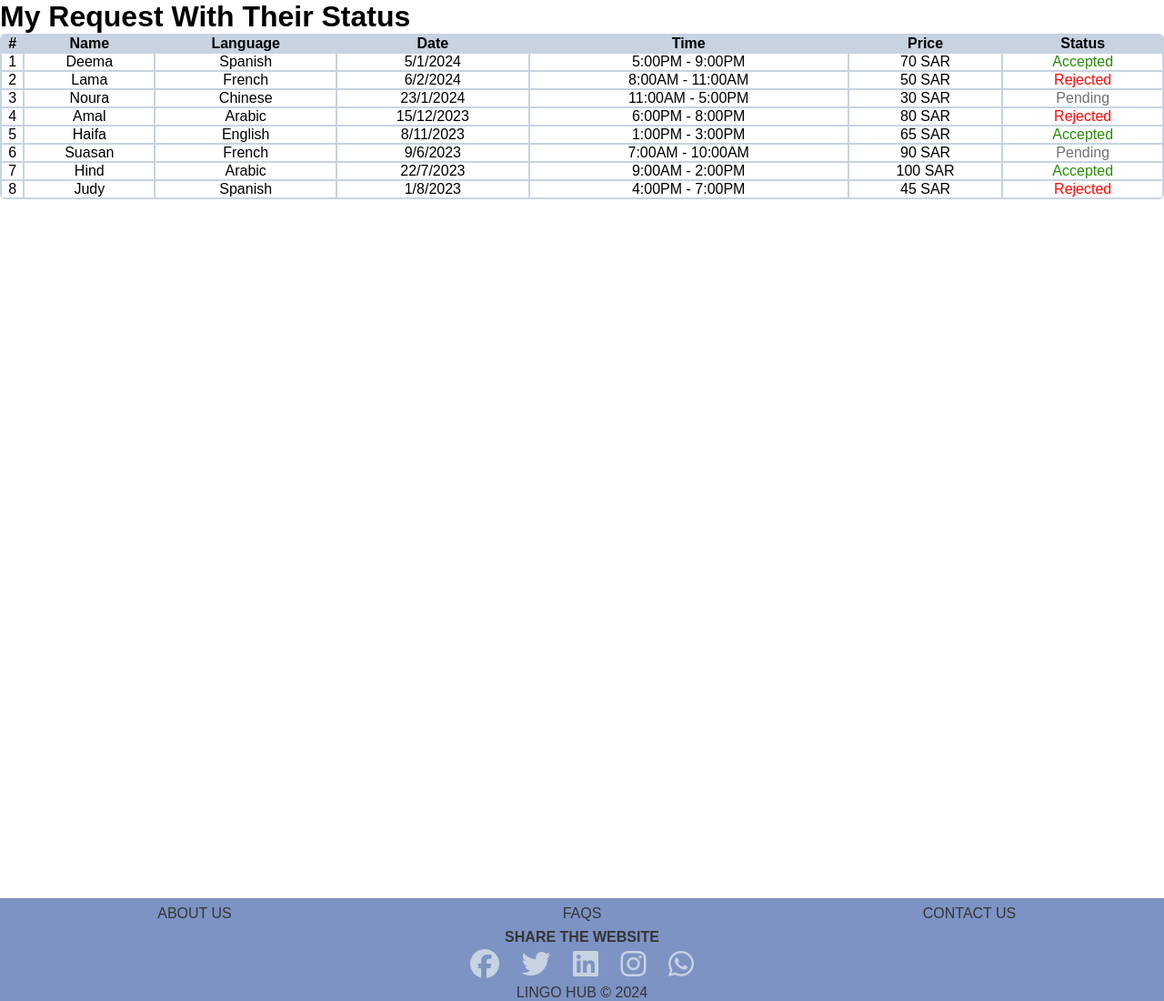
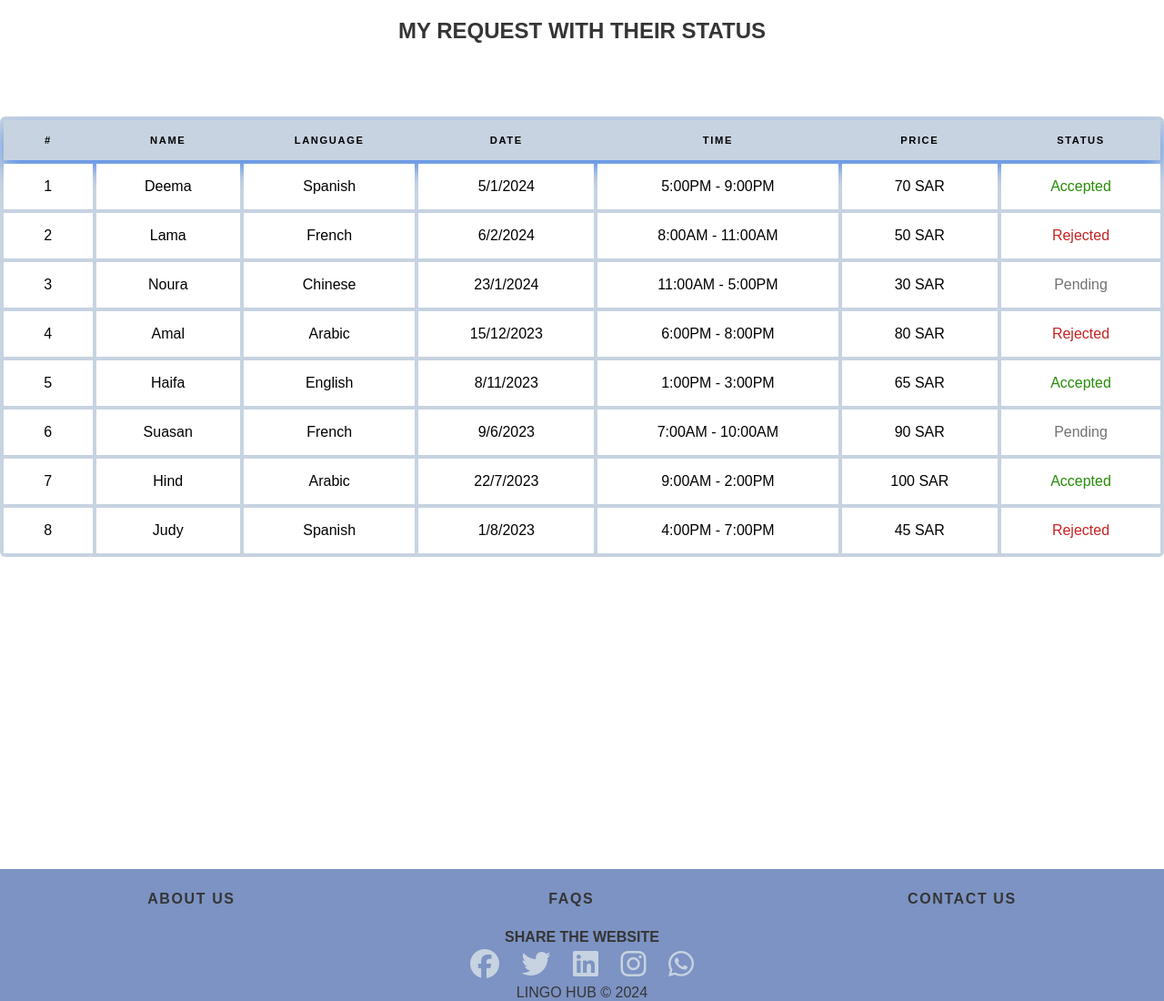
Before and after one commit to afnanAlonazi/lingohub381, a PHP site: page /Html/RequestwithStatus.html in a window 1280 px wide. Shown: the part 200-1300 px from the top of the page at 91% size. Run offline with PHP 8.4, Linux system fonts and the light colour scheme; lists and menus that the app fills with data are empty.

Commit message:
done request

```diff
--- a/Html/RequestwithStatus.html
+++ b/Html/RequestwithStatus.html
@@ -29,7 +29,7 @@
 </header>
 
 
-  <h1 > My Request With Their Status</h1>
+  <h2 > My Request With Their Status</h2>
 
   <table class="tableReq">
         <thead>
--- a/css/styles.css
+++ b/css/styles.css
@@ -728,7 +728,7 @@ font-weight: bold;
 }
 
 .Red {
-  color: rgb(254, 9, 9);
+  color: rgb(200, 35, 35);
 }
 
 .Gray {
@@ -737,7 +737,7 @@ font-weight: bold;
 
 .tableReq {
 
-  border-spacing: 1;
+  border-spacing: 4px;
   /* border-collapse: collapse;  */
   background-color:#c7d3e1 ;
   border-radius: 6px;
@@ -747,9 +747,24 @@ font-weight: bold;
   margin: 0 auto;
   position: relative;
   border-style: solid;
+  justify-content: center;
   border: 2px ;
   text-align: center;
   border-color: black;
+  top: 60px;
+}
+thead {
+  box-shadow: 0 10px 20px rgb(90, 143, 230);
+}
+th {
+  padding: 1rem 2rem;
+  text-transform: uppercase;
+  letter-spacing: 0.1rem;
+  font-size: 0.7rem;
+  font-weight: 900;
+}
+td {
+  padding: 1rem 2rem;
 }
 
 /* partner list layout */
```
Also changed, not shown: 1 other file.
